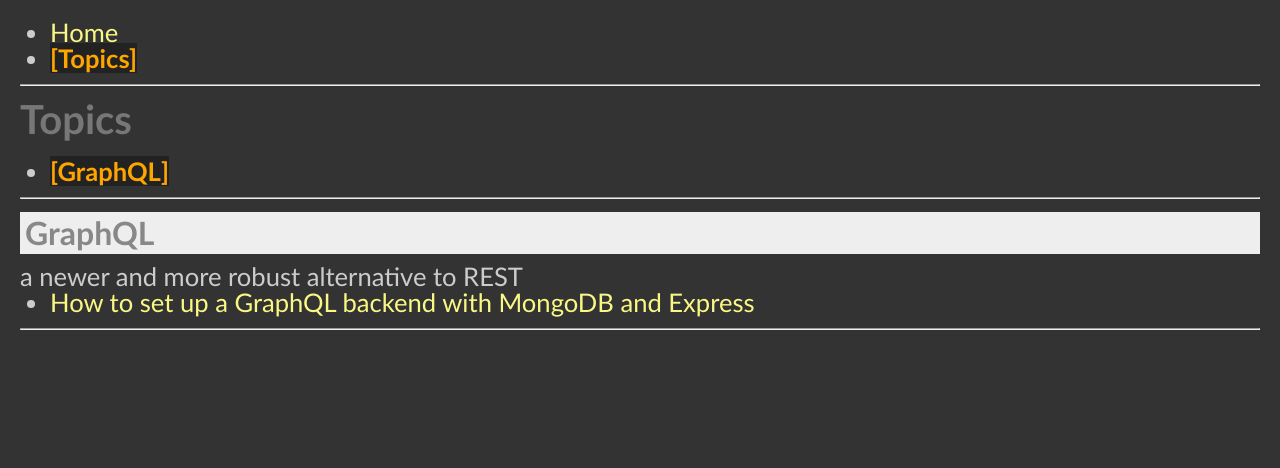
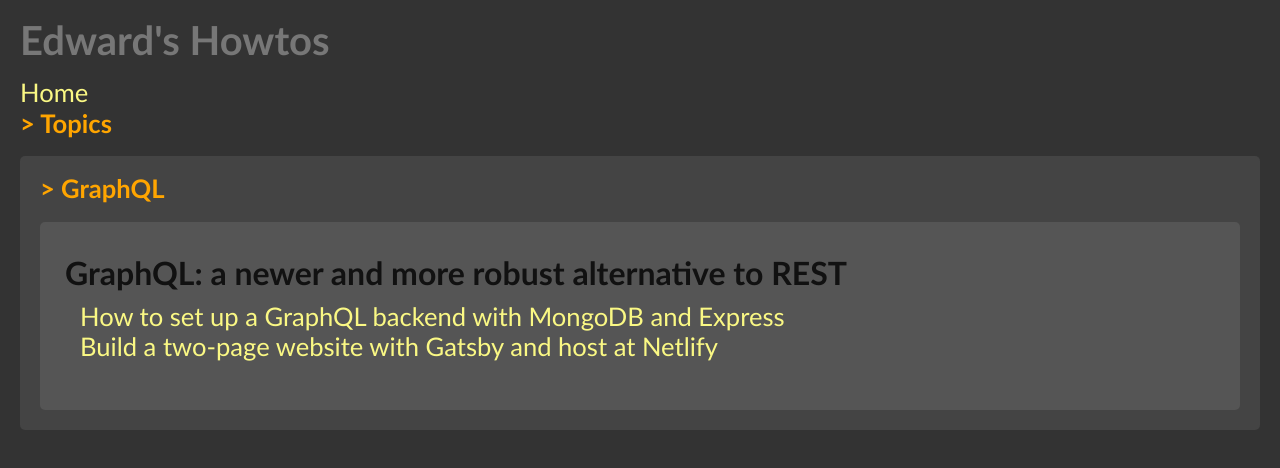
Before and after one commit to edwardtanguay/react-router-vertical-menu-page, a React (Create React App) app: page /topics/graphql in a window 1280 px wide. Shown: the top 468 px of the page. Built offline with nearby package versions, Linux system fonts and the light colour scheme.

Commit message:
new layout

```diff
--- a/src/App.css
+++ b/src/App.css
@@ -16,22 +16,17 @@
   margin: 0 0 20px 0;
 }
 
-.App h2 {
-  font-size: 2rem;
-  color: #888;
-  font-weight: bold;
-  margin: 10px 0;
-  background-color: #eee;
-  padding: 5px;
-}
-
 .App h1:not(:first-of-type) {
   margin-top: 20px;
 }
 
 .App ul {
-  list-style-type: disc;
-  margin: 0 0 0 30px;
+  list-style-type: none;
+  margin: 0 0 0 0;
+}
+
+.App ul li {
+  margin: 0 0 5px 0;
 }
 
 .App ul li a {
@@ -42,18 +37,68 @@
 .App ul li a.active {
   color: orange;
   font-weight: bold;
-  background: #222;
 }
 
 .App ul li a.active:before {
-  content: '[';
-}
-
-.App ul li a.active:after {
-  content: ']';
+  content: "> ";
 }
 
 .App a {
   color: #faf884;
   text-decoration: none;
 }
+
+.App .areaHome {
+  margin: 20px 0 0 0;
+  background: #444;
+  margin: 20px 0 0 0;
+  padding: 20px;
+  border-radius: 5px;
+}
+
+.App .areaTopics {
+  background: #444;
+  margin: 20px 0 0 0;
+  padding: 20px;
+  border-radius: 5px;
+}
+
+.App .areaTopic {
+  background: #555;
+  margin: 20px 0 0 0;
+  padding: 20px;
+  border-radius: 5px;
+}
+
+.App .areaTopic h2 {
+  font-size: 2rem;
+  color: #111;
+  font-weight: bold;
+  margin: 10px 0;
+  padding: 5px;
+}
+
+.App .areaTopic ul {
+  margin: 0 0 30px 20px;
+}
+
+.App .areaResource {
+  background: #666;
+  padding: 20px;
+  border-radius: 5px;
+}
+
+.App .areaResource h3 {
+  font-weight: bold;
+  color: #000;
+}
+
+.App .areaResource p {
+  margin: 5px 0;
+  font-style: italic;
+}
+
+.App .areaResource a {
+  color: lightgreen;
+  font-style: italic;
+}
--- a/src/App.js
+++ b/src/App.js
@@ -15,6 +15,7 @@
 	return (
 		<Router>
 			<div className="App">
+				<h1>Edward's Howtos</h1>
 				<ul>
 					<li>
 						<NavLink to="/">Home</NavLink>
@@ -23,7 +24,6 @@
 						<NavLink to="/topics">Topics</NavLink>
 					</li>
 				</ul>
-				<hr />
 				<Routes>
 					<Route path="/" element={<PageHome />} />
 					<Route path="/topics" element={<PageTopics />}>
--- a/src/App.min.css
+++ b/src/App.min.css
@@ -1 +1 @@
-body{background:#333;color:#ccc;font-family:"Gill Sans", "Gill Sans MT", Calibri, "Trebuchet MS", sans-serif}.App{font-size:1.6rem;padding:20px}.App h1{font-size:2.5rem;color:#777;font-weight:bold;margin:0 0 20px 0}.App h2{font-size:2rem;color:#888;font-weight:bold;margin:10px 0;background-color:#eee;padding:5px}.App h1:not(:first-of-type){margin-top:20px}.App ul{list-style-type:disc;margin:0 0 0 30px}.App ul li a{color:#faf884;text-decoration:none}.App ul li a.active{color:orange;font-weight:bold;background:#222}.App ul li a.active:before{content:'['}.App ul li a.active:after{content:']'}.App a{color:#faf884;text-decoration:none}
+body{background:#333;color:#ccc;font-family:"Gill Sans", "Gill Sans MT", Calibri, "Trebuchet MS", sans-serif}.App{font-size:1.6rem;padding:20px}.App h1{font-size:2.5rem;color:#777;font-weight:bold;margin:0 0 20px 0}.App h1:not(:first-of-type){margin-top:20px}.App ul{list-style-type:none;margin:0 0 0 0}.App ul li{margin:0 0 5px 0}.App ul li a{color:#faf884;text-decoration:none}.App ul li a.active{color:orange;font-weight:bold}.App ul li a.active:before{content:"> "}.App a{color:#faf884;text-decoration:none}.App .areaHome{margin:20px 0 0 0;background:#444;margin:20px 0 0 0;padding:20px;border-radius:5px}.App .areaTopics{background:#444;margin:20px 0 0 0;padding:20px;border-radius:5px}.App .areaTopic{background:#555;margin:20px 0 0 0;padding:20px;border-radius:5px}.App .areaTopic h2{font-size:2rem;color:#111;font-weight:bold;margin:10px 0;padding:5px}.App .areaTopic ul{margin:0 0 30px 20px}.App .areaResource{background:#666;padding:20px;border-radius:5px}.App .areaResource h3{font-weight:bold;color:#000}.App .areaResource p{margin:5px 0;font-style:italic}.App .areaResource a{color:lightgreen;font-style:italic}
--- a/src/App.scss
+++ b/src/App.scss
@@ -15,21 +15,14 @@
 		font-weight: bold;
 		margin: 0 0 20px 0;
 	}
-	h2 {
-		font-size: 2rem;
-		color: #888;
-		font-weight: bold;
-		margin: 10px 0;
-		background-color: #eee;
-		padding: 5px;
-	}
 	h1:not(:first-of-type) {
 		margin-top: 20px;
 	}
 	ul {
-		list-style-type: disc;
-		margin: 0 0 0 30px;
+		list-style-type: none;
+		margin: 0 0 0 0;
 		li {
+			margin: 0 0 5px 0;
 			a {
 				color: $linkColor;
 				text-decoration: none;
@@ -38,12 +31,8 @@
 				color: $linkHighlightColor;
 				font-weight: bold;
 				&:before {
-					content: '[';
+					content: "> ";
 				}
-				&:after {
-					content: ']';
-				}
-				background: #222;
 			}
 		}
 	}
@@ -51,4 +40,51 @@
 		color: $linkColor;
 		text-decoration: none;
 	}
+
+	.areaHome {
+		margin: 20px 0 0 0;
+		background: #444;
+		margin: 20px 0 0 0;
+		padding: 20px;
+		border-radius: 5px;
+	}
+	.areaTopics {
+		background: #444;
+		margin: 20px 0 0 0;
+		padding: 20px;
+		border-radius: 5px;
+	}
+	.areaTopic {
+		background: #555;
+		margin: 20px 0 0 0;
+		padding: 20px;
+		border-radius: 5px;
+		h2 {
+			font-size: 2rem;
+			color: #111;
+			font-weight: bold;
+			margin: 10px 0;
+			padding: 5px;
+		}
+		ul {
+			margin: 0 0 30px 20px;
+		}
+	}
+	.areaResource {
+		background: #666;
+		padding: 20px;
+		border-radius: 5px;
+		h3 {
+			font-weight: bold;
+			color: #000;
+		}
+		p {
+			margin: 5px 0;
+			font-style: italic;
+		}
+		a {
+			color: lightgreen;
+			font-style: italic;
+		}
+	}
 }
--- a/src/data/siteData.json
+++ b/src/data/siteData.json
@@ -8,7 +8,13 @@
         "name": "How to set up a GraphQL backend with MongoDB and Express",
         "id": "507",
         "description":
-          "the project shows you how to setup a GraphQL server locally with Apollo and Express which serves data from a MongoDB database"
+          "The project shows you how to setup a GraphQL server locally with Apollo and Express which serves data from a MongoDB database."
+      },
+      {
+        "name": "Build a two-page website with Gatsby and host at Netlify",
+        "id": "478",
+        "description":
+          "These instructions will show you how to get a Gatsby website up and running witih GraphQL."
       }
     ]
   }
--- a/src/pages/PageHome.js
+++ b/src/pages/PageHome.js
@@ -2,11 +2,10 @@
 
 export function PageHome() {
 	return (
-		<>
-			<h1>Home</h1>
+		<div className="areaHome">
 			<p>
 				Welcome to our content index. Head over to <NavLink to="/topics">topics</NavLink> to see our catalog.
 			</p>
-		</>
+		</div>
 	);
 }
--- a/src/pages/PageResource.js
+++ b/src/pages/PageResource.js
@@ -6,10 +6,12 @@
 	const { name, description, id } = getResource({ topicId, resourceId });
 
 	return (
-		<div>
+		<div className="areaResource">
 			<h3>{name}</h3>
 			<p>{description}</p>
-			<a href={`https://edwardtanguay.netlify.app/howtos?id=${id}`}>Read Post</a>
+			<div className="link">
+				&gt;&gt;&gt; <a target="_blank" href={`https://edwardtanguay.netlify.app/howtos?id=${id}`} rel="noreferrer">Go to Howto</a>
+			</div>
 		</div>
 	);
 }
--- a/src/pages/PageTopic.js
+++ b/src/pages/PageTopic.js
@@ -6,9 +6,8 @@
 	const topic = getTopic(topicId);
 
 	return (
-		<div>
-			<h2>{topic.name}</h2>
-			<p>{topic.description}</p>
+		<div className="areaTopic">
+			<h2>{topic.name}: {topic.description}</h2>
 			<ul>
 				{topic.resources.map((sub) => (
 					<li key={sub.id}>
@@ -16,7 +15,6 @@
 					</li>
 				))}
 			</ul>
-			<hr />
 			<Outlet />
 		</div>
 	);
--- a/src/pages/PageTopics.js
+++ b/src/pages/PageTopics.js
@@ -5,8 +5,7 @@
 	const topics = getTopics();
 
 	return (
-		<div>
-			<h1>Topics</h1>
+		<div className="areaTopics">
 			<ul>
 				{topics.map(({ name, id }) => (
 					<li key={id}>
@@ -14,7 +13,6 @@
 					</li>
 				))}
 			</ul>
-			<hr />
 			<Outlet />
 		</div>
 	);
```
Also changed, not shown: src/data/siteData copy.json (deleted, +0 -78 lines), dev/notes.txt.
